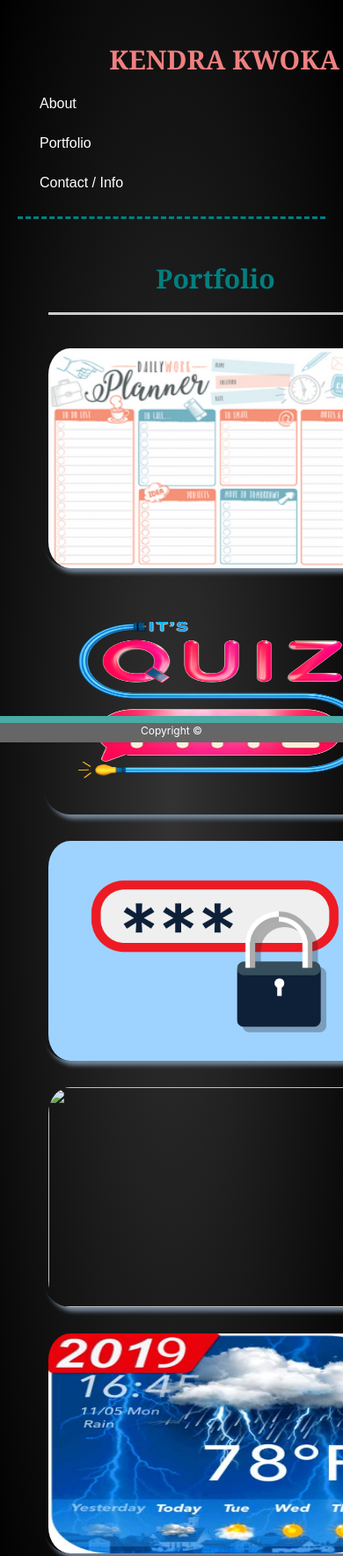
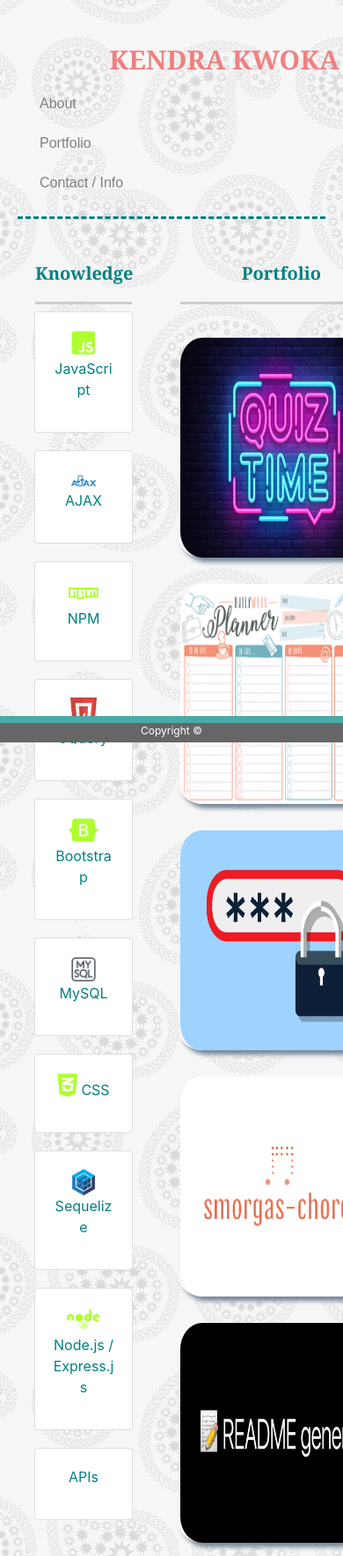
Before and after one commit to kkwoka/KK_Portfolio, a plain HTML site: page portfolio.html in a window 390 px wide. Shown: the top 1769 px of the page at 88% size. Drawn offline with nearby package versions, Linux system fonts and the light colour scheme.

Commit message:
added language cards and style changes

```diff
--- a/Assets/css/style.css
+++ b/Assets/css/style.css
@@ -1,7 +1,11 @@
 body {
     margin: 20px;
-    background-color: black;
-    background:radial-gradient(#333,#000);
+    background-image: url("../Images/paisley.png");
+    /* background-color: black;
+    background:radial-gradient(#333,#000); */
+
+    /* background-color: wheat;
+    background:radial-gradient( rgb(255, 225, 185), rgb(240, 185, 151)); */
 }
 
 header {
@@ -26,7 +30,7 @@ ul {
 
 .headerTabs a {
     display: inline-block;
-    color: white;
+    color: grey;
     text-align: center;
     font-family: 'Arial', 'Helvetica Neue', Helvetica, sans-serif;
     text-decoration: none;
@@ -50,7 +54,7 @@ ul {
 
 h1 {
     color: teal;
-    text-align: left;
+    text-align: center;
     font-family: 'Georgia', Times, 'Times New Roman', serif;
     margin-left: 20px;
     margin-right: 20px;
@@ -93,7 +97,7 @@ h1 {
     width: 250px;
     height: 250px;
     padding-left: 5px;
-    margin-right: 80px;
+    margin-left: 0px;
     margin-top: 30px;
     border-radius: 30px 30px;
     box-shadow: lightslategrey 5px 5px 5px;
@@ -114,7 +118,7 @@ h1 {
 }
 
 .col-sm-6:hover .puppypics {
-    opacity: .3;
+    opacity: .7;
 }
 
 .col-sm-6:hover .projlabel {
@@ -127,26 +131,6 @@ form {
     width: 100%;
     padding-right: 30px;
 }
-
-/* .inpbox {
-    width: 100%;
-    padding-right: 30px;
-    border: 1px dashed teal;
-}
-
-#subject {
-    width: 100%;
-    height: 150px;
-    padding-right: 30px;
-}
-
-input[type=submit] {
-    background-color: teal;
-    color: white;
-    border: none;
-    padding: 16px 32px;
-    margin: 4px 2px;
-} */
 
 footer {
     background-color: #666666;
@@ -177,6 +161,28 @@ footer p {
     background-color: white;
 }
 
+.show {
+    color: greenyellow;
+    font-size: 30px;
+}
+
+.know {
+    color: teal;
+    font-size: 30px;
+}
+
+.card {
+    width: 75%;
+    margin: 0 auto;
+    margin-bottom: 20px;
+    /* background:radial-gradient( rgb(250, 230, 204), rgb(240, 185, 151)); */
+}
+
+.badges {
+    width: 30px;
+}
+
+
 /* .contact {
     border: 2px lightcoral;
     font-size: 18px;
@@ -187,3 +193,24 @@ footer p {
     text-align: center;
     margin-top: 20px;
 } */
+
+
+/* .inpbox {
+    width: 100%;
+    padding-right: 30px;
+    border: 1px dashed teal;
+}
+
+#subject {
+    width: 100%;
+    height: 150px;
+    padding-right: 30px;
+}
+
+input[type=submit] {
+    background-color: teal;
+    color: white;
+    border: none;
+    padding: 16px 32px;
+    margin: 4px 2px;
+} */
--- a/portfolio.html
+++ b/portfolio.html
@@ -9,22 +9,27 @@
         <link rel="stylesheet" type="text/css" href="Assets/css/reset.css">
         <link rel="stylesheet" href="https://stackpath.bootstrapcdn.com/bootstrap/4.4.1/css/bootstrap.min.css" integrity="sha384-Vkoo8x4CGsO3+Hhxv8T/Q5PaXtkKtu6ug5TOeNV6gBiFeWPGFN9MuhOf23Q9Ifjh" crossorigin="anonymous">
         <link rel="stylesheet" type="text/css" href="Assets/css/style.css">
+        <link
+        rel="stylesheet"
+        href="https://use.fontawesome.com/releases/v5.8.1/css/all.css"
+        integrity="sha384-50oBUHEmvpQ+1lW4y57PTFmhCaXp0ML5d60M1M7uH2+nqUivzIebhndOJK28anvf"
+        crossorigin="anonymous"
+        />
+        <style>
+            @media screen and (min-width: 770px) and (max-width: 992px) {
+                .puppypics, .projlabel {
+                    width: 200px;
+                }
 
-        <style>
-            @media screen and (min-width: 992px) {
-                .puppypics, .projlabel {
-                    margin-left: 85px;
+                h1 {
+                    font-size: 27px;
+                    /* text-align: center; */
+                }
+
+                .know {
+                    font-size: 20px;
                 }
             }
-
-
-            @media screen and (min-width: 771px) and (max-width: 991px) {
-                .puppypics, .projlabel {
-                    margin-right: 0;
-                    margin-left: 30px;
-                }
-            }
-
 
             @media screen and (min-width: 576px) and (max-width: 770px) {
                 #name {
@@ -32,11 +37,15 @@
                 }
 
                 #main h1 {
-                    font-size: 30px;
+                    font-size: 27px;
                 }
 
                 .col-sm-2 {
                     margin-top: 20px;
+                }
+
+                .col-4 {
+                    padding: 0px;
                 }
 
                 #main {
@@ -45,16 +54,16 @@
                 }
 
                 .puppypics {
-                    width: 200px;
-                    height: 200px;
-                    margin-right: 0;
-                    margin-left: 10px;
+                    width: 120%;
                 }
 
                 .projlabel {
-                    width: 195px;
-                    top: 180px;
-                    margin-left: 10px;
+                    width: 95%;
+                    font-size: 12px;
+                }
+
+                .know {
+                    font-size: 20px;
                 }
              }
 
@@ -67,21 +76,24 @@
                 #main {
                     width: 450px;
                     margin: 0 auto;
+                    text-align: center;
+                    font-size: 20px;
                 }
 
                 #main h1 {
-                    text-align: center;
+                    font-size: 20px;
+                }
+
+                #name {
                     font-size: 30px;
                 }
 
-                .puppypics {
-                    clear: both;
-                    margin-left: auto;
-                    margin-right: auto;
-                    display: block;
+                .col-4 {
+                    padding: 0px;
                 }
-                #name {
-                    font-size: 30px;
+
+                .know {
+                    font-size: 16px;
                 }
 
                 .col-sm-2 {
@@ -93,7 +105,7 @@
                 }
 
                 .projlabel {
-                    width: 385px;
+                    width: 87%;
                 }
             }
 
@@ -114,34 +126,111 @@
         </header>
 
         <div id="main" class="container-xs container-sm container-md container-lg container-xl wrapper">
+            <div class="row">
+                <div class="col-4">
+                    <h1>Knowledge</h1>
+
+                    <div class="card">
+                        <div class="card-body">
+                            <p class="know text-center"><i class="show fab fa-js-square"></i>   JavaScript</p>
+                        </div>
+                    </div>
+
+                    <div class="card">
+                        <div class="card-body">
+                            <p class="know text-center"><img src="Assets/Images/ajax.png" class="badges">    AJAX</p>
+                        </div>
+                    </div>
+
+                    <div class="card">
+                        <div class="card-body">
+                            <p class="know text-center"><i class="show fab fa-npm"></i> NPM</p>
+                        </div>
+                    </div>
+
+                    <div class="card">
+                        <div class="card-body">
+                            <p class="know text-center"><img src="Assets/Images/jquery.png" class="badges"> JQuery</p>
+                        </div>
+                    </div>
+
+                    <div class="card">
+                        <div class="card-body">
+                            <p class="know text-center"><i class="show fab fa-bootstrap"></i>   Bootstrap</p>
+                        </div>
+                    </div>
+
+                    <div class="card">
+                        <div class="card-body">
+                            <p class="know text-center"><img src="Assets/Images/mysql.png" class="badges">    MySQL</p>
+                        </div>
+                    </div>
+
+                    <div class="card">
+                        <div class="card-body">
+                            <p class="know text-center"><i class="show fab fa-css3-alt"></i>    CSS</p>
+                        </div>
+                    </div>
+
+                    <div class="card">
+                        <div class="card-body">
+                            <p class="know text-center"><img src="Assets/Images/sequelize.png" class="badges">    Sequelize</p>
+                        </div>
+                    </div>
+
+                    <div class="card">
+                        <div class="card-body">
+                            <p class="know text-center"><i class="show fab fa-node"></i>    Node.js / Express.js</p>
+                        </div>
+                    </div>
+
+                    <div class="card">
+                        <div class="card-body">
+                            <p class="know text-center">    APIs</p>
+                        </div>
+                    </div>
+
+                </div>
+
+
+                <div class="col-8">
                     <h1>Portfolio</h1>
                     <div class="container-xs container-sm container-md container-lg container-xl wrapper">
                         <div class="row">
                             <div class="col-sm-6">
-                        <img src="Assets/Images/planner.png" class="puppypics">
-                        <div><a class="projlabel" style="text-decoration: none" href="https://kkwoka.github.io/DailyPlanner/" target="_blank">Day Planner Project</a></div>
+                                <img src="Assets/Images/quizz.jpg" class="puppypics">
+                                <div><a class="projlabel" style="text-decoration: none" href="https://github.com/kkwoka/JavaScript_Quiz" target="_blank">Quiz!</a></div>
                             </div>
                             <div class="col-sm-6">
-                        <img src="Assets/Images/quiz2.png" class="puppypics">
-                        <div><a class="projlabel" style="text-decoration: none" href="https://kkwoka.github.io/JavaScript_Quiz/" target="_blank">Quiz!</a></div>
+                                <img src="Assets/Images/planner.png" class="puppypics">
+                                <div><a class="projlabel" style="text-decoration: none" href="https://github.com/kkwoka/DailyPlanner" target="_blank">Day Planner Project</a></div>
+                            </div>
+
+                        </div>
+                        <div class="row">
+                            <div class="col-sm-6">
+                                <img src="Assets/Images/password-big.png" class="puppypics">
+                                <div><a class="projlabel" style="text-decoration: none" href="https://github.com/kkwoka/passwordGenerator" target="_blank">Password Generator</a></div>
+                            </div>
+                            <div class="col-sm-6">
+                                <img src="Assets/Images/smorg.png" class="puppypics">
+                                <div><a class="projlabel" style="text-decoration: none" href="https://github.com/kkwoka/Smorgas-Chord" target="_blank">Smorgas-Chord</a></div>
                             </div>
                         </div>
                         <div class="row">
                             <div class="col-sm-6">
-                        <img src="Assets/Images/password-big.png" class="puppypics">
-                        <div><a class="projlabel" style="text-decoration: none" href="https://kkwoka.github.io/passwordGenerator/" target="_blank">Password Generator</a></div>
+                                <img src="Assets/Images/readme.webp" class="puppypics">
+                                <div><a class="projlabel" style="text-decoration: none" href="https://github.com/kkwoka/ReadME_Generator" target="_blank">README Generator</a></div>
                             </div>
                             <div class="col-sm-6">
-                        <img src="Assets/Images/smorgas-chord.png" class="puppypics">
-                        <div><a class="projlabel" style="text-decoration: none" href="https://kkwoka.github.io/Smorgas-Chord/" target="_blank">Smorgas-Chord</a></div>
+                                <img src="Assets/Images/weather.jpg" class="puppypics">
+                                <div><a class="projlabel" style="text-decoration: none" href="https://github.com/kkwoka/WeatherDashboard" target="_blank">Weather Dashboard</a></div>
+                            </div>
+
                         </div>
                     </div>
-                <div class="row">
-                    <div class="col-sm-6">
-                        <img src="Assets/Images/weather.jpg" class="puppypics">
-                        <div><a class="projlabel" style="text-decoration: none" href="https://kkwoka.github.io/WeatherDashboard/" target="_blank">Weather Dashboard</a></div>
                 </div>
-                </div>
+
             </div>
             <br>
 
```
Also changed, not shown: Assets/Images/ajax.png (added), Assets/Images/jquery.png (added), Assets/Images/mysql.png (added), Assets/Images/quizz.jpg (added), Assets/Images/readme.webp (added), Assets/Images/sequelize.png (added), Assets/Images/smorg.png (added). Lines whose indentation alone changed are shown as unchanged.
